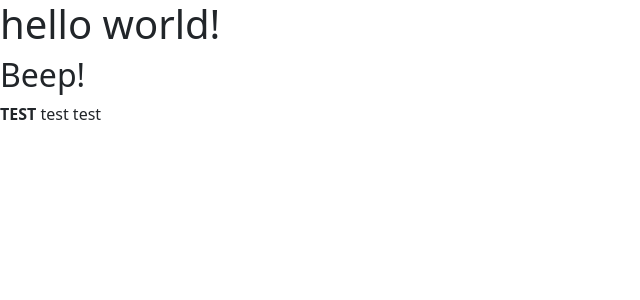
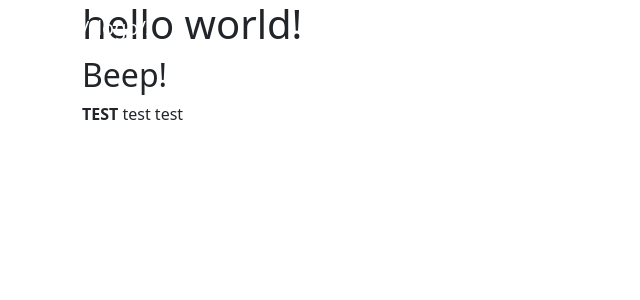
Before and after one commit to kevinsmasters/meowdy-project, a Jekyll site: the page built from docs/index.md, in a window 1280 px wide. Shown: the top 300 px of the page, without its empty margins (0-640 px from the left). Built offline with Jekyll 4.4.1, drawn with Linux system fonts in a browser that asks for light colours.

Commit message:
add base nav include

```diff
--- a/docs/_config.yml
+++ b/docs/_config.yml
@@ -24,7 +24,7 @@ description: >- # this means to ignore newlines until "baseurl:"
   Write an awesome description for your new site here. You can edit this
   line in _config.yml. It will appear in your document head meta (for
   Google search results) and in your feed.xml site description.
-baseurl: "/docs" # the subpath of your site, e.g. /blog
+baseurl: "/" # the subpath of your site, e.g. /blog
 url: "https://kevinsmasters.github.io/meowdy-project/" # the base hostname & protocol for your site, e.g. http://example.com
 twitter_username: jekyllrb
 github_username:  jekyll
--- /dev/null
+++ b/docs/_includes/nav.html
@@ -0,0 +1,9 @@
+<div id="mainNav">
+  <nav class="navbar navbar-expand-lg fixed-top navbar-dark bg-dark-nu">
+    <div class="container">
+      <a href="#top" class="navbar-brand pt1 pb-0">
+        //logo//
+      </a>
+    </div>
+  </nav>
+</div>
--- a/docs/_layouts/default.html
+++ b/docs/_layouts/default.html
@@ -8,6 +8,9 @@
     <script src="https://cdn.jsdelivr.net/npm/bootstrap@5.3.3/dist/js/bootstrap.bundle.min.js" integrity="sha384-YvpcrYf0tY3lHB60NNkmXc5s9fDVZLESaAA55NDzOxhy9GkcIdslK1eN7N6jIeHz" crossorigin="anonymous"></script>
   </head>
   <body>
-    {{ content }}
+    {% include nav.html %}
+    <div class="container">
+      {{ content }}
+    </div>
   </body>
 </html>
```
